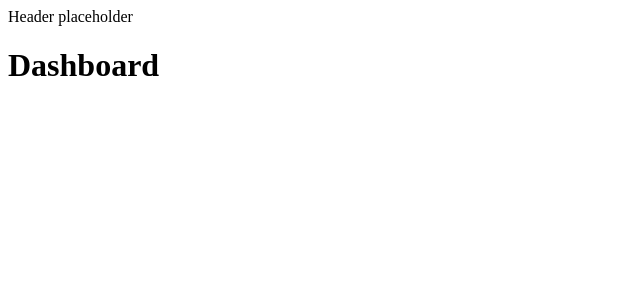
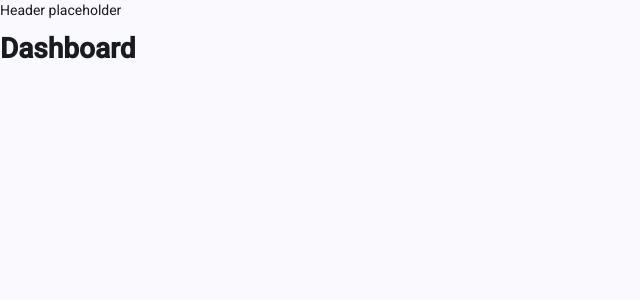
Before and after one commit to ronni7/personal-expense-manager, an Angular app: page /dashboard in a window 1280 px wide. Shown: the top 300 px of the page, without its empty margins (0-640 px from the left). Built offline with nearby package versions, Linux system fonts and the light colour scheme.

Commit message:
chore: add Angular Material

```diff
--- a/package.json
+++ b/package.json
@@ -35,10 +35,12 @@
   },
   "private": true,
   "dependencies": {
+    "@angular/cdk": "^20.2.14",
     "@angular/common": "^20.3.0",
     "@angular/compiler": "^20.3.0",
     "@angular/core": "^20.3.0",
     "@angular/forms": "^20.3.0",
+    "@angular/material": "^20.2.14",
     "@angular/platform-browser": "^20.3.0",
     "@angular/router": "^20.3.0",
     "rxjs": "~7.8.0",
--- a/src/index.html
+++ b/src/index.html
@@ -6,6 +6,11 @@
     <base href="/" />
     <meta name="viewport" content="width=device-width, initial-scale=1" />
     <link rel="icon" type="image/x-icon" href="favicon.ico" />
+    <link
+      href="https://fonts.googleapis.com/css2?family=Roboto:wght@300;400;500&display=swap"
+      rel="stylesheet"
+    />
+    <link href="https://fonts.googleapis.com/icon?family=Material+Icons" rel="stylesheet" />
   </head>
   <body>
     <app-root></app-root>
--- a/src/styles.scss
+++ b/src/styles.scss
@@ -1 +1,42 @@
+// Include theming for Angular Material with `mat.theme()`.
+// This Sass mixin will define CSS variables that are used for styling Angular Material
+// components according to the Material 3 design spec.
+// Learn more about theming and how to use it for your application's
+// custom components at https://material.angular.dev/guide/theming
+@use '@angular/material' as mat;
+
+html {
+  @include mat.theme(
+    (
+      color: (
+        primary: mat.$azure-palette,
+        tertiary: mat.$blue-palette,
+      ),
+      typography: Roboto,
+      density: 0,
+    )
+  );
+}
 /* You can add global styles to this file, and also import other style files */
+
+html,
+body {
+  height: 100%;
+}
+
+body {
+  // Default the application to a light color theme. This can be changed to
+  // `dark` to enable the dark color theme, or to `light dark` to defer to the
+  // user's system settings.
+  color-scheme: light;
+
+  // Set a default background, font and text colors for the application using
+  // Angular Material's system-level CSS variables. Learn more about these
+  // variables at https://material.angular.dev/guide/system-variables
+  background-color: var(--mat-sys-surface);
+  color: var(--mat-sys-on-surface);
+  font: var(--mat-sys-body-medium);
+
+  // Reset the user agent margin.
+  margin: 0;
+}
```
Also changed, not shown: 1 other file (tests, documents, lock files or other folders).
